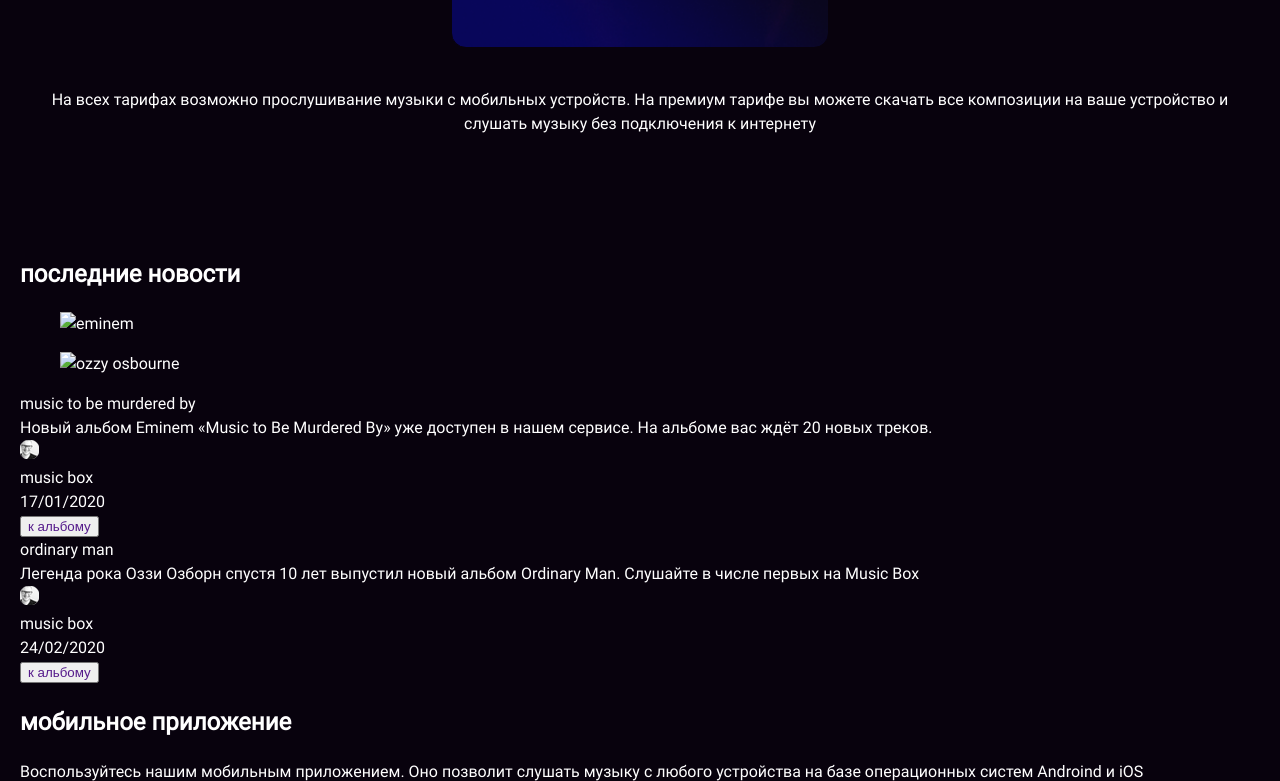
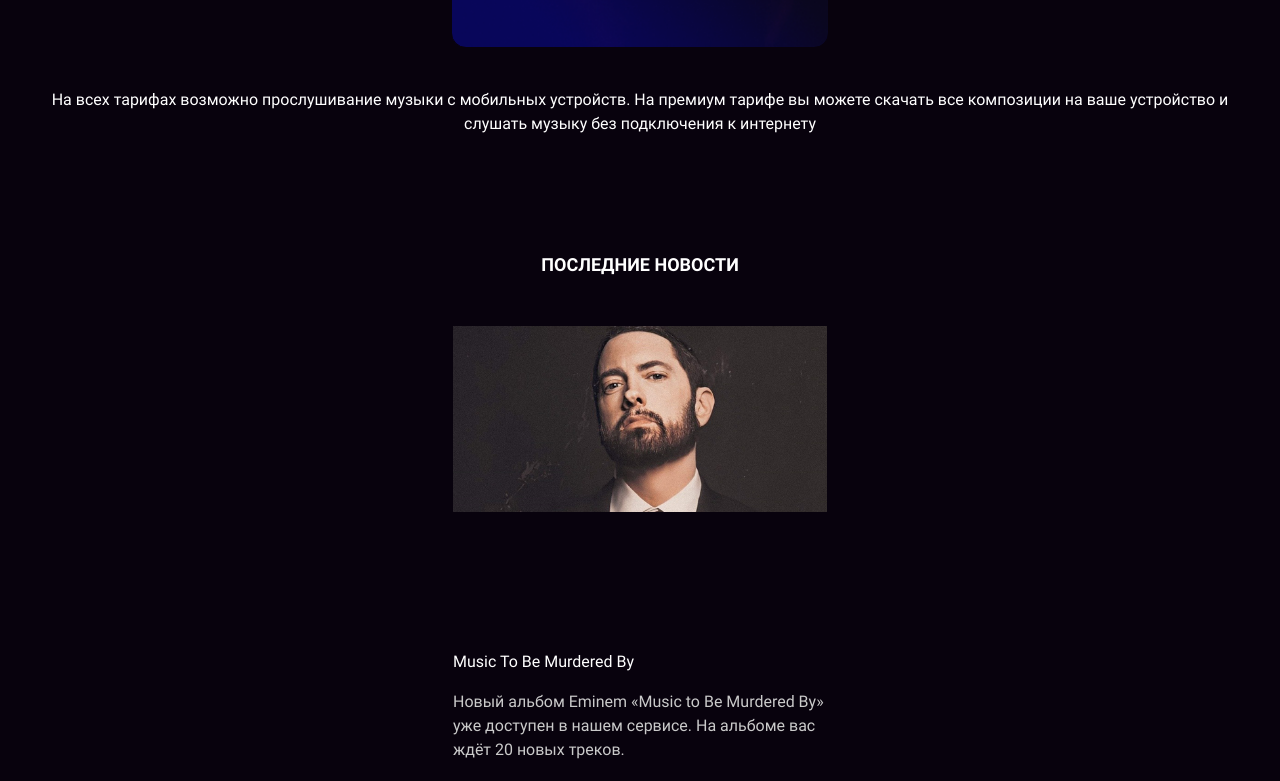
Before and after one commit to sergey-ss-solovyov/layout-designer-project-lvl2, a website: page src/html/index.html in a window 1280 px wide. Shown: the part 2160-2941 px from the top of the page. Drawn offline with Linux system fonts and the light colour scheme.

Commit message:
news section before grid reparing

```diff
--- a/src/html/index.html
+++ b/src/html/index.html
@@ -52,11 +52,8 @@
         <!-- SUBSCRIPTION -->
         <section id="page-pricing">
           <h2 class="upper">формы подписки</h2>
-
           <div>
             <div class="grid">
-
-              <!-- <div class="subgrid"> -->
                 <div class="card card-1">
                   <h3 class="upper">бесплатная</h3>
                   <div class="price">
@@ -96,55 +93,51 @@
                      доступ ко всей коллекции музыки в высоком качестве
                   </p>
                 </div>
-              <!-- </div> -->
-
             </div>
           </div>
-
           <p class="common-terms">На всех тарифах возможно прослушивание музыки с
              мобильных устройств. На премиум тарифе вы можете
              скачать все композиции на ваше устройство и слушать
              музыку без подключения к интернету
           </p>
-
         </section>
 
         <!-- NEWS -->
         <section id="page-news">
-          <h2>последние новости</h2>
+            <h2 class="upper">последние новости</h2>
             <div class="grid">
-            <figure>
-              <img src="../images/Music_to_Be_Murdered_By.png" alt="eminem">
+              <figure class="pic-1">
+                <img src="../images/Music to Be Murdered By.png" alt="eminem">
               </figure>
-            <figure>
-              <img src="../images/Ordinary_Man.png" alt="ozzy osbourne">
+              <figure class="pic-2">
+                <img src="../images/Ordinary Man.png" alt="ozzy osbourne">
               </figure>
-            <div>
-              <p>music to be murdered by</p>
-              <p>Новый альбом Eminem «Music to Be Murdered By» уже
+              <div class="news-card-1">
+                <p class="cap album-title">music to be murdered by</p>
+                <p class="description">Новый альбом Eminem «Music to Be Murdered By» уже
                    доступен в нашем сервисе. На альбоме вас ждёт 20 новых треков.
                 </p>
                 <div class="flex">
-                <img src="../images/avatar.png" alt="music box avatar">
-                <p>music box</p>
+                  <img src="../images/avatar.png" class="music-box-avatar" alt="music box avatar">
+                  <p class="upper orange">music box</p>
                   <p>17/01/2020</p>
                 </div>
-              <button type="button">
-                <a href="">к альбому</a>
+                <button type="button" class="btn album-btn">
+                  <a href="" class="upper">к альбому</a>
                 </button>
               </div>
-            <div>
-              <p>ordinary man</p>
-              <p>Легенда рока Оззи Озборн спустя 10 лет выпустил новый
+              <div class="news-card-2">
+                <p class="cap album-title">ordinary man</p>
+                <p class="description">Легенда рока Оззи Озборн спустя 10 лет выпустил новый
                    альбом Ordinary Man. Слушайте в числе первых на Music Box
                 </p>
                 <div class="flex">
-                <img src="../images/avatar.png" alt="music box avatar">
-                <p>music box</p>
+                  <img src="../images/avatar.png" class="music-box-avatar" alt="music box avatar">
+                  <p class="upper orange">music box</p>
                   <p>24/02/2020</p>
                 </div>
-              <button type="button">
-                <a href="">к альбому</a>
+                <button type="button" class="btn album-btn">
+                  <a href="" class="upper">к альбому</a>
                 </button>
               </div>
             </div>
--- a/src/scss/abstracts/_mixins.scss
+++ b/src/scss/abstracts/_mixins.scss
@@ -1,7 +1,7 @@
 @import "./functions";
 @import "./_variables.scss";
 
-@mixin get-font-styles($size, $weight: 400, $height: 1.5, $color: get-color()) {
+@mixin get-font-styles($size, $weight: 400, $height: 1.5) {
   @if ($weight == 400) {
     font: normal $weight #{$size}/#{$height} $regular-font;
   } @else {
--- a/src/scss/base/_base.scss
+++ b/src/scss/base/_base.scss
@@ -4,7 +4,8 @@
 body,
 ul,
 input,
-p {
+p,
+figure {
   box-sizing: border-box;
   margin: 0;
   padding: 0;
@@ -30,11 +31,14 @@
   text-transform: capitalize;
 }
 
+.flex {
+  display: flex;
+}
+
 .flex-wrap {
   display: flex;
   flex-wrap: wrap;
 }
-
 
 ul {
   padding: 0;
@@ -48,6 +52,11 @@
   align-items: center;
 }
 
+/// ------ colors ------
+.orange {
+  color: get-color('orange');
+}
+
 /// ------ margins ------
 .mr-16 {
   margin-right: 16px;
--- a/src/scss/components/buttons.scss
+++ b/src/scss/components/buttons.scss
@@ -28,6 +28,21 @@
   font-stretch: condensed;
 }
 
+.album-btn {
+  width: 135px;
+  height: 53px;
+  margin-bottom: 16px;
+  border: 1px solid get-color('dark-gray');
+  border-radius: 5px;
+  background-color: transparent;
+
+  a {
+    color: get-color('dark-gray');
+    @include get-font-styles(12.8px, 400, 1.5);
+    font-stretch: condensed;
+  }
+}
+
 @media (min-width: 375px) {
   .access-btn {
     width: 100%;
--- a/src/scss/main.scss
+++ b/src/scss/main.scss
@@ -9,3 +9,4 @@
 @import "./layouts/header.scss";
 @import "./sections/banner.scss";
 @import "./sections/pricing.scss";
+@import "./sections/news.scss";
--- /dev/null
+++ b/src/scss/sections/news.scss
@@ -0,0 +1,75 @@
+@import "../abstracts/functions";
+@import "../abstracts/mixins";
+
+#page-news {
+  padding: 100px 0 0 0;
+
+  h2 {
+    margin-bottom: 48px;
+    text-align: center;
+
+    @include get-font-styles(18px, 700);
+    font-stretch: condensed;
+  }
+
+  .grid {
+    display: grid;
+    grid-template-rows: 1fr 1fr 1fr 1fr;
+    gap: 48px;
+
+    .pic-1 {
+      grid-row: 1 / span 1;
+
+      img {
+        display: block;
+        margin: auto;
+        width: 100%;
+        max-width: 374px;
+      }
+    }
+
+    .pic-2 {
+      grid-row: 3 / span 1;
+
+      img {
+        display: block;
+        margin: auto;
+        width: 100%;
+        max-width: 374px;
+      }
+    }
+
+    .news-card-1 {
+      grid-row: 2 / span 1;
+      max-width: 374px;
+      margin: 0 auto;
+    }
+
+    .news-card-2 {
+      grid-row: 4 / span 1;
+      max-width: 374px;
+      margin: 0 auto;
+    }
+
+    .flex {
+      margin-bottom: 48px;
+    }
+
+    .flex p {
+      margin-left: 16px;
+    }
+
+    .description {
+      margin-bottom: 23px;
+      color: get-color('dark-gray');
+    }
+
+    .album-title {
+      margin-bottom: 16px;
+    }
+
+    .music-box-avatar {
+      height: 19px;
+    }
+  }
+}
--- a/src/scss/sections/pricing.scss
+++ b/src/scss/sections/pricing.scss
@@ -1,7 +1,7 @@
 @import "../abstracts/functions";
 
 #page-pricing {
-  padding: 100px 0;
+  padding: 100px 0 0 0;
 
   h2 {
     margin-bottom: 46px;
```
Also changed, not shown: src/css/style.css, 1 other file. Lines whose indentation alone changed are shown as unchanged.
